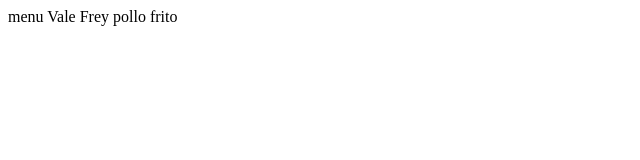
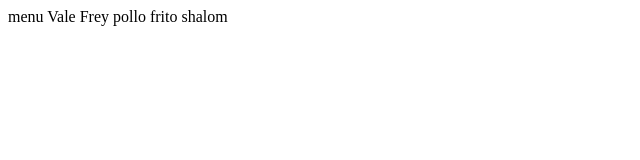
Before and after one commit to Freyzer24/NavasoftProyectoPrueba, a plain HTML site: page menu.html in a window 1280 px wide. Shown: the full height of the page, 0-640 px from the left. Drawn offline with Linux system fonts and the light colour scheme.

Commit message:
prueba1.html

```diff
--- a/menu.html
+++ b/menu.html
@@ -8,5 +8,6 @@
 <body>
     menu Vale Frey
     pollo frito
+    shalom
 </body>
 </html>
```
